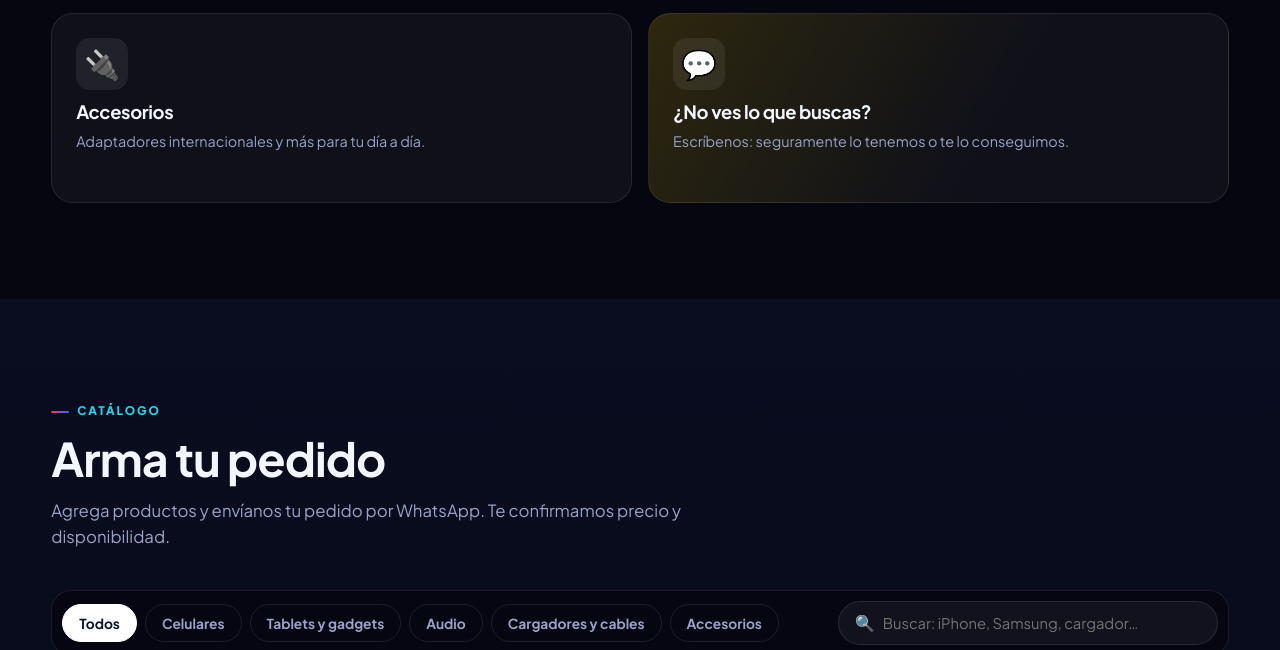
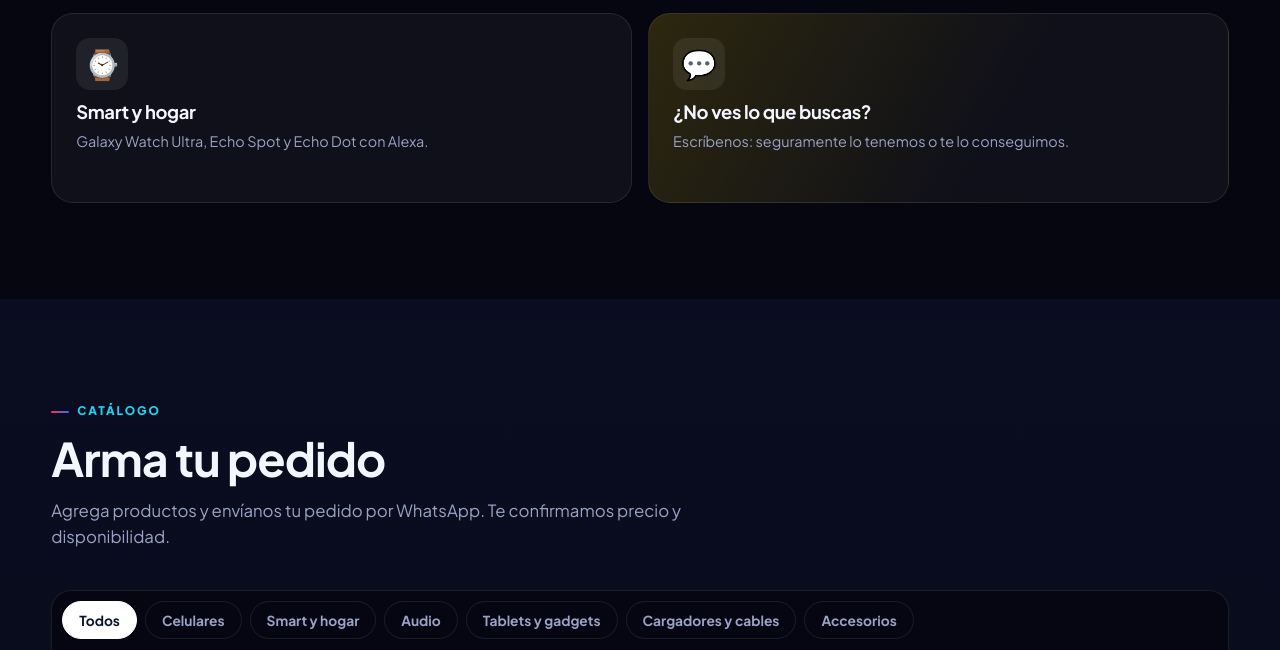
Before and after one commit to mobileshopmontenegro/mobileshopmontenegro.github.io, a plain HTML site: page index.html in a window 1280 px wide. Shown: the part 1524-2174 px from the top of the page. Drawn offline with Linux system fonts and the light colour scheme; a web font is replaced by a local one.

Commit message:
17 productos nuevos

```diff
--- a/index.html
+++ b/index.html
@@ -401,7 +401,7 @@ footer{border-top:1px solid var(--line);padding:34px 0 120px;color:var(--mut);fo
         <a class="btn btn-glass wa-link" data-msg="Hola Mobile Shop Montenegro, quiero cotizar un celular" href="#">Cotizar por WhatsApp</a>
       </div>
       <div class="stats">
-        <div><b>+15</b><span>productos destacados</span></div>
+        <div><b>+30</b><span>productos en catálogo</span></div>
         <div><b>5</b><span>marcas top</span></div>
         <div><b>⚡</b><span>respuesta inmediata</span></div>
       </div>
@@ -415,7 +415,7 @@ footer{border-top:1px solid var(--line);padding:34px 0 120px;color:var(--mut);fo
       <div class="show-dots" id="showDots"></div>
     </div>
   </div>
-  <div class="brands"><div class="brands-in"><span>Apple</span><span>Samsung</span><span>Xiaomi</span><span>Redmi</span><span>Lenovo</span><span>Plus</span><span>Fly</span><span>Gedi</span><span>Apple</span><span>Samsung</span><span>Xiaomi</span><span>Redmi</span><span>Lenovo</span><span>Plus</span><span>Fly</span><span>Gedi</span></div></div>
+  <div class="brands"><div class="brands-in"><span>Apple</span><span>Samsung</span><span>Xiaomi</span><span>Redmi</span><span>Lenovo</span><span>Plus</span><span>Fly</span><span>Gedi</span><span>Bose</span><span>Alexa</span><span>Apple</span><span>Samsung</span><span>Xiaomi</span><span>Redmi</span><span>Lenovo</span><span>Plus</span><span>Fly</span><span>Gedi</span></div></div>
 </section>
 
 <section id="categorias" class="sec">
@@ -429,7 +429,7 @@ footer{border-top:1px solid var(--line);padding:34px 0 120px;color:var(--mut);fo
       <a href="#catalogo" data-cat="Audio" class="bx bx-tech reveal catlink"><span class="bx-ic">🎤</span><h3>Audio y fiesta</h3><p>Cabina karaoke Gedi con pantalla y audífonos para todos los presupuestos.</p><span class="arrow">Ver audio →</span></a>
       <a href="#catalogo" data-cat="Cargadores y cables" class="bx bx-vz reveal catlink"><span class="bx-ic">⚡</span><h3>Cargadores y cables</h3><p>Carga rápida Fly y Plus.</p><span class="arrow">Ver →</span></a>
       <a href="#catalogo" data-cat="Tablets y gadgets" class="bx bx-subs reveal catlink"><span class="bx-ic">🛸</span><h3>Tablets y gadgets</h3><p>Lenovo Tab y dron E88 Pro.</p><span class="arrow">Ver →</span></a>
-      <a href="#catalogo" data-cat="Accesorios" class="bx bx-rec reveal catlink"><span class="bx-ic">🔌</span><h3>Accesorios</h3><p>Adaptadores internacionales y más para tu día a día.</p></a>
+      <a href="#catalogo" data-cat="Smart y hogar" class="bx bx-rec reveal catlink"><span class="bx-ic">⌚</span><h3>Smart y hogar</h3><p>Galaxy Watch Ultra, Echo Spot y Echo Dot con Alexa.</p></a>
       <div class="bx bx-bank reveal"><span class="bx-ic">💬</span><h3>¿No ves lo que buscas?</h3><p>Escríbenos: seguramente lo tenemos o te lo conseguimos.</p></div>
     </div>
   </div>
@@ -532,6 +532,23 @@ const PRODUCTS=[
  {id:'a07',n:'Samsung Galaxy A07 64GB',c:'Celulares',img:'img/a07.jpg',d:'Potencia para tu día.',s:['Pantalla 6.7" 90Hz','Cámara 50MP','5000mAh · carga 25W','IP54 · Helio G99'],t:['Económico']},
  {id:'note15',n:'Redmi Note 15 Pro+',c:'Celulares',img:'img/redminote15.jpg',d:'Diseño premium en negro, azul y café.',s:['Cámara 200MP','6500mAh · carga 100W','IP68','3 colores'],t:['Nuevo'],hero:1},
  {id:'r15c',n:'Redmi 15C',c:'Celulares',img:'img/redmi15c.jpg',d:'Gran batería y gran pantalla.',s:['Pantalla 6.9" 120Hz','6000mAh','Carga rápida 33W'],t:['Económico']},
+ {id:'a7pro',n:'Redmi A7 Pro',c:'Celulares',img:'img/redmi-a7pro.jpg',d:'¡Nuevo! Gran pantalla y batería para todo el día.',s:['Pantalla 6.9"','Batería 6000mAh','128GB'],t:['Nuevo']},
+ {id:'watch',n:'Samsung Galaxy Watch Ultra',c:'Smart y hogar',img:'img/watch-ultra.jpg',d:'Diseñado para superar tus límites.',s:['Super AMOLED 1.5" · cristal de zafiro','Caja de titanio · 10ATM · MIL-STD-810H','Hasta 100 h de batería · GPS doble frecuencia','Titanium Silver y Gray'],t:['Top'],hero:1},
+ {id:'spot',n:'Echo Spot con Alexa',c:'Smart y hogar',img:'img/echo-spot.jpg',d:'Despertador inteligente con pantalla.',s:['Hora, clima y música','Blanco y negro'],t:['Nuevo']},
+ {id:'dot',n:'Echo Dot con Alexa',c:'Smart y hogar',img:'img/echo-dot.jpg',d:'Parlante inteligente controlado con tu voz.',s:['Varios colores','Música, alarmas y más'],t:[]},
+ {id:'bose',n:'Parlantes Bose',c:'Audio',img:'img/bose.jpg',d:'Sonido que te mueve.',s:['Pregunta por modelos y precio'],t:['Top']},
+ {id:'airplus',n:'Audífonos Plus AirPlus 4 · 3 Pro · 3 · Pro',c:'Audio',img:'img/airplus.jpg',d:'Más potencia, más estilo.',s:['Bluetooth · control táctil','Modelos con cancelación de ruido','Carga magnética'],t:['Nuevo']},
+ {id:'pl23',n:'Manos libres Plus PL-23',c:'Audio',img:'img/plus-pl23.jpg',d:'Sonido Hi-Fi con micrófono.',s:['3.5mm','Micrófono integrado'],t:['Económico']},
+ {id:'k3',n:'Dron K3 & E99 Pro',c:'Tablets y gadgets',img:'img/dron-k3.jpg',d:'Explora nuevos ángulos.',s:['Doble cámara 4K','Giro 360°','Gris y naranja'],t:['Nuevo']},
+ {id:'aro',n:'Aro de luz RGB 36 cm',c:'Tablets y gadgets',img:'img/aro-luz.jpg',d:'Ilumina tu contenido.',s:['RGB · 20 modos de luz','Trípode y soporte para celular','USB'],t:[]},
+ {id:'camimp',n:'Cámara impresora para niños',c:'Tablets y gadgets',img:'img/camara-impresora.jpg',d:'Crea, imprime y guarda tus momentos. ¡Regalo perfecto!',s:['Impresión térmica sin tinta','Fotos, video y pantalla HD','Batería recargable'],t:['Top']},
+ {id:'power',n:'Power banks Fly 25.000 y 35.000 mAh',c:'Cargadores y cables',img:'img/powerbank.jpg',d:'Energía para todo el día, incluye modelo magnético.',s:['A-230 solar · A-260 · 35.000mAh 22.5W','A-250 magnético inalámbrico'],t:['Top']},
+ {id:'c530',n:'Cargador Fly C-530 25W',c:'Cargadores y cables',img:'img/fly-c530.jpg',d:'Doble puerto, máxima potencia.',s:['25W · PD + QC','USB y tipo C'],t:[]},
+ {id:'p110',n:'Cargador para carro Fly P-110 55W',c:'Cargadores y cables',img:'img/fly-p110.jpg',d:'La velocidad que tu día necesita.',s:['55W','Tipo C PD30W + USB'],t:['Nuevo']},
+ {id:'c310',n:'Cargador Fly Energy C-310 12W',c:'Cargadores y cables',img:'img/fly-c310.jpg',d:'Con cable tipo C a tipo C incluido.',s:['12W · Smart chip'],t:[]},
+ {id:'c270',n:'Cargadores Fly C-270C / C-450',c:'Cargadores y cables',img:'img/fly-c270.jpg',d:'Carga rápida en casa o donde estés.',s:['C-270C 3.0A tipo C','C-450 2.4A micro'],t:[]},
+ {id:'cables',n:'Cables Fly K-580C · K-3700C · K-200C · K-180C',c:'Cargadores y cables',img:'img/fly-cables.jpg',d:'Alta calidad y máximo rendimiento.',s:['Hasta 6A','Tipo C'],t:[]},
+ {id:'k490',n:'Cable Fly K-490C tipo C 5A',c:'Cargadores y cables',img:'img/fly-k490.jpg',d:'Carga rápida y transferencia de datos.',s:['5A · 1 metro'],t:[]},
  {id:'lenovo',n:'Lenovo Tab One + Folio Case',c:'Tablets y gadgets',img:'img/lenovo.jpg',d:'Ideal para estudio y entretenimiento, con estuche incluido.',s:['Incluye Folio Case'],t:[]},
  {id:'e88',n:'Dron E88 Pro plegable',c:'Tablets y gadgets',img:'img/dron-e88.jpg',d:'Vuela más alto, captura más lejos.',s:['Cámara HD · Wi‑Fi','Función hover · flips 360°','Incluye control, batería y hélices'],t:['Top'],hero:1},
  {id:'gedi',n:'Cabina Gedi G-1419 Karaoke Cinema',c:'Audio',img:'img/gedi.jpg',d:'Tu fiesta, tu música, tu momento.',s:['Pantalla LED 15.4"','2 micrófonos inalámbricos y control','Luces RGB · Bluetooth · USB · TF','Batería recargable'],t:['Top'],hero:1},
@@ -634,13 +651,13 @@ async function celular(){await say('Tenemos <b>iPhone 17 Pro Max</b>, <b>Galaxy
  chips([...['iPhone','Samsung','Xiaomi / Redmi','Otra marca'].map(m=>[m,()=>presupuesto(m)]),back])}
 async function presupuesto(m){await say('¡Buena elección! ¿Qué es lo más importante para ti?');chips(['Buena cámara','Batería que dure','Buen precio','Lo más nuevo'].map(p=>[p,()=>nombre(m,p)]))}
 async function nombre(m,p){await say('Perfecto 👌 ¿Cuál es tu nombre? Escríbelo abajo ✍️');awaiting=async n=>{await say(`Gracias, <b>${esc(n)}</b>. Te paso con un asesor con tu solicitud lista:`);chips([toWA('✅ Enviar por WhatsApp',`Hola Mobile Shop Montenegro 👋 Soy ${n}.\nBusco un celular:\n• Marca: ${m}\n• Lo más importante: ${p}\n¿Qué opciones y precios tienen?`),back])}}
-async function accesorios(){await say('🎧 Tenemos la cabina karaoke <b>Gedi G-1419</b>, audífonos Fly, cargadores Fly y Plus, cables, adaptadores internacionales y el dron <b>E88 Pro</b>.');await say('¿Qué estás buscando? Escríbelo o elige:');chips([...['Cargador','Cable','Audífonos','Cabina / parlante','Dron'].map(x=>[x,()=>askWA('Hola Mobile Shop Montenegro, quiero precio de: '+x)]),back]);awaiting=t=>askWA('Hola Mobile Shop Montenegro, quiero precio de: '+t)}
+async function accesorios(){await say('🎧 Tenemos la cabina karaoke <b>Gedi G-1419</b>, parlantes <b>Bose</b>, audífonos AirPlus y Fly, power banks, Galaxy Watch Ultra, Echo con Alexa, cargadores Fly y Plus, cables, adaptadores internacionales y el dron <b>E88 Pro</b>.');await say('¿Qué estás buscando? Escríbelo o elige:');chips([...['Cargador','Cable','Audífonos','Cabina / parlante','Dron'].map(x=>[x,()=>askWA('Hola Mobile Shop Montenegro, quiero precio de: '+x)]),back]);awaiting=t=>askWA('Hola Mobile Shop Montenegro, quiero precio de: '+t)}
 async function askWA(t){await say('¡Claro! Te paso con un asesor para precio y disponibilidad 👇');chips([toWA(null,t),back])}
 async function catalogo(){await say('Te llevo al catálogo: agrega lo que quieras y envía tu pedido por WhatsApp 🛒');chips([['🛒 Abrir catálogo',()=>{bot.classList.remove('open');document.getElementById('catalogo').scrollIntoView({behavior:'smooth'})},true],back])}
 async function pagos(){await say('💳 Para conocer las formas de pago disponibles y opciones para tu compra, escríbele a un asesor:');chips([toWA('💬 Preguntar formas de pago','Hola Mobile Shop Montenegro, ¿qué formas de pago tienen?'),back])}
 async function ubicacion(){await say('📍 Estamos en <b>Montenegro, Quindío</b>. Pídenos la ubicación exacta y el horario por WhatsApp:');chips([toWA('📍 Pedir ubicación y horario','Hola Mobile Shop Montenegro, ¿me envían la ubicación y el horario?'),back])}
 async function asesor(){await say('¡Claro! Te comunico con un asesor 👇');chips([toWA(null,'Hola Mobile Shop Montenegro, quiero hablar con un asesor'),back])}
-const rules=[[/iphone|apple|samsung|galaxy|redmi|xiaomi|celular|tel[eé]fono|s26|s25|a07|note/i,celular],[/cargador|cable|aud[ií]fono|parlante|cabina|karaoke|gedi|dron|adaptador|tablet|lenovo|accesorio/i,accesorios],[/pag|nequi|tarjeta|cr[eé]dito|cuota|transfer/i,pagos],[/d[oó]nde|direcci|ubica|llegar|horario|abren/i,ubicacion],[/asesor|humano|persona|whats/i,asesor],[/cat[aá]logo|productos/i,catalogo],[/precio|cu[aá]nto|vale/i,accesorios],[/hola|buen(as|os)/i,menu]];
+const rules=[[/iphone|apple|samsung|galaxy|redmi|xiaomi|celular|tel[eé]fono|s26|s25|a07|note/i,celular],[/cargador|cable|aud[ií]fono|parlante|cabina|karaoke|gedi|dron|adaptador|tablet|lenovo|accesorio|bose|alexa|echo|reloj|watch|power|aro|c[aá]mara/i,accesorios],[/pag|nequi|tarjeta|cr[eé]dito|cuota|transfer/i,pagos],[/d[oó]nde|direcci|ubica|llegar|horario|abren/i,ubicacion],[/asesor|humano|persona|whats/i,asesor],[/cat[aá]logo|productos/i,catalogo],[/precio|cu[aá]nto|vale/i,accesorios],[/hola|buen(as|os)/i,menu]];
 document.getElementById('botForm').addEventListener('submit',e=>{e.preventDefault();const i=document.getElementById('botTxt');const t=i.value.trim();if(!t)return;i.value='';me(t);body.querySelectorAll('.chips').forEach(c=>c.remove());
  if(awaiting){const f=awaiting;awaiting=null;f(t);return}const r=rules.find(([re])=>re.test(t));
  if(r)r[1]();else say('No estoy seguro de haber entendido 🤔 Te paso con un asesor o elige una opción.').then(()=>chips([toWA('💬 Preguntarle a un asesor','Hola Mobile Shop Montenegro, tengo una pregunta: '+t),back]))});
```
Also changed, not shown: img/airplus.jpg (added), img/aro-luz.jpg (added), img/bose.jpg (added), img/camara-impresora.jpg (added), img/dron-k3.jpg (added), img/echo-dot.jpg (added), img/echo-spot.jpg (added), img/fly-c270.jpg (added), img/fly-c310.jpg (added), img/fly-c530.jpg (added), img/fly-cables.jpg (added), img/fly-k490.jpg (added), img/fly-p110.jpg (added), img/plus-pl23.jpg (added), 3 more files.
